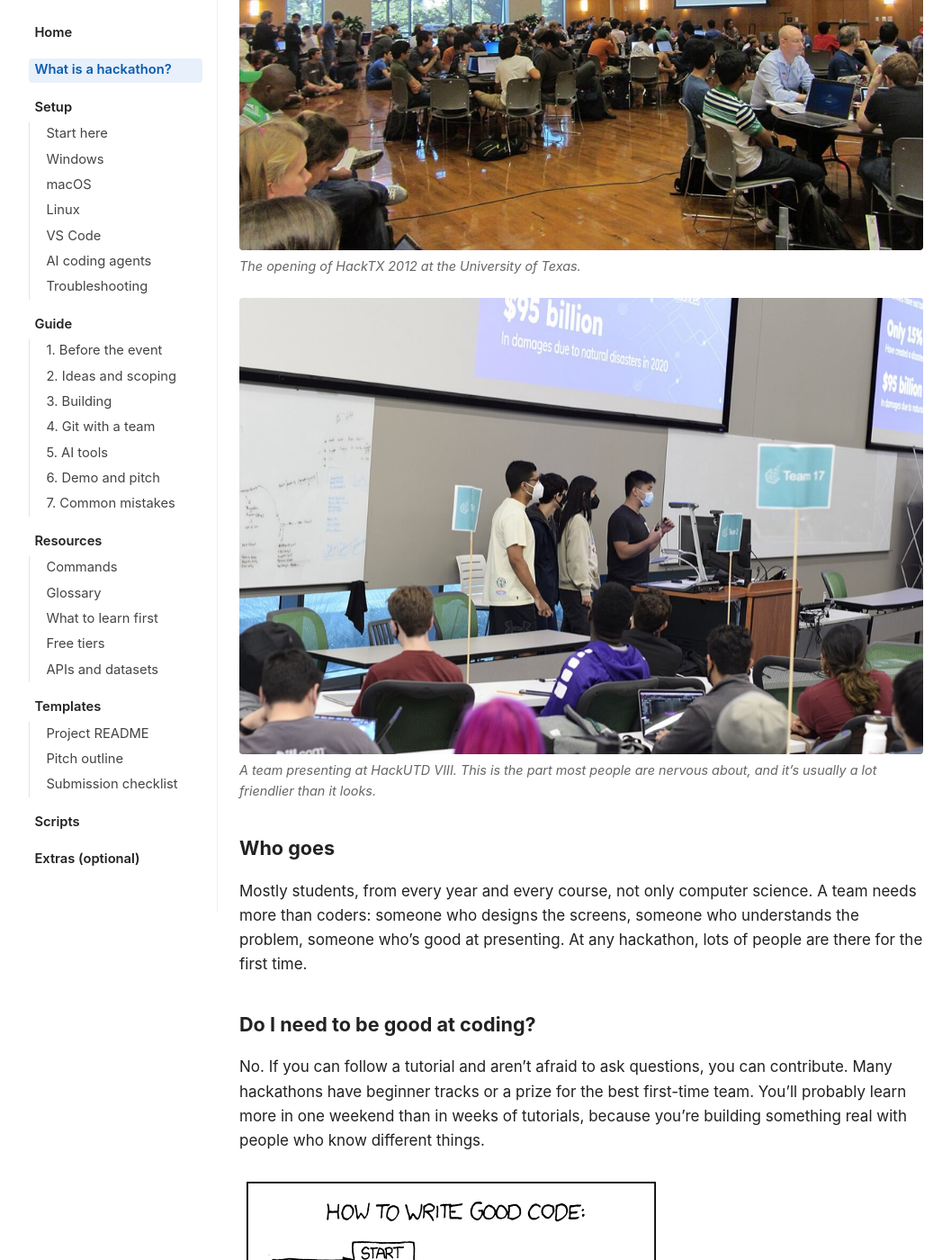
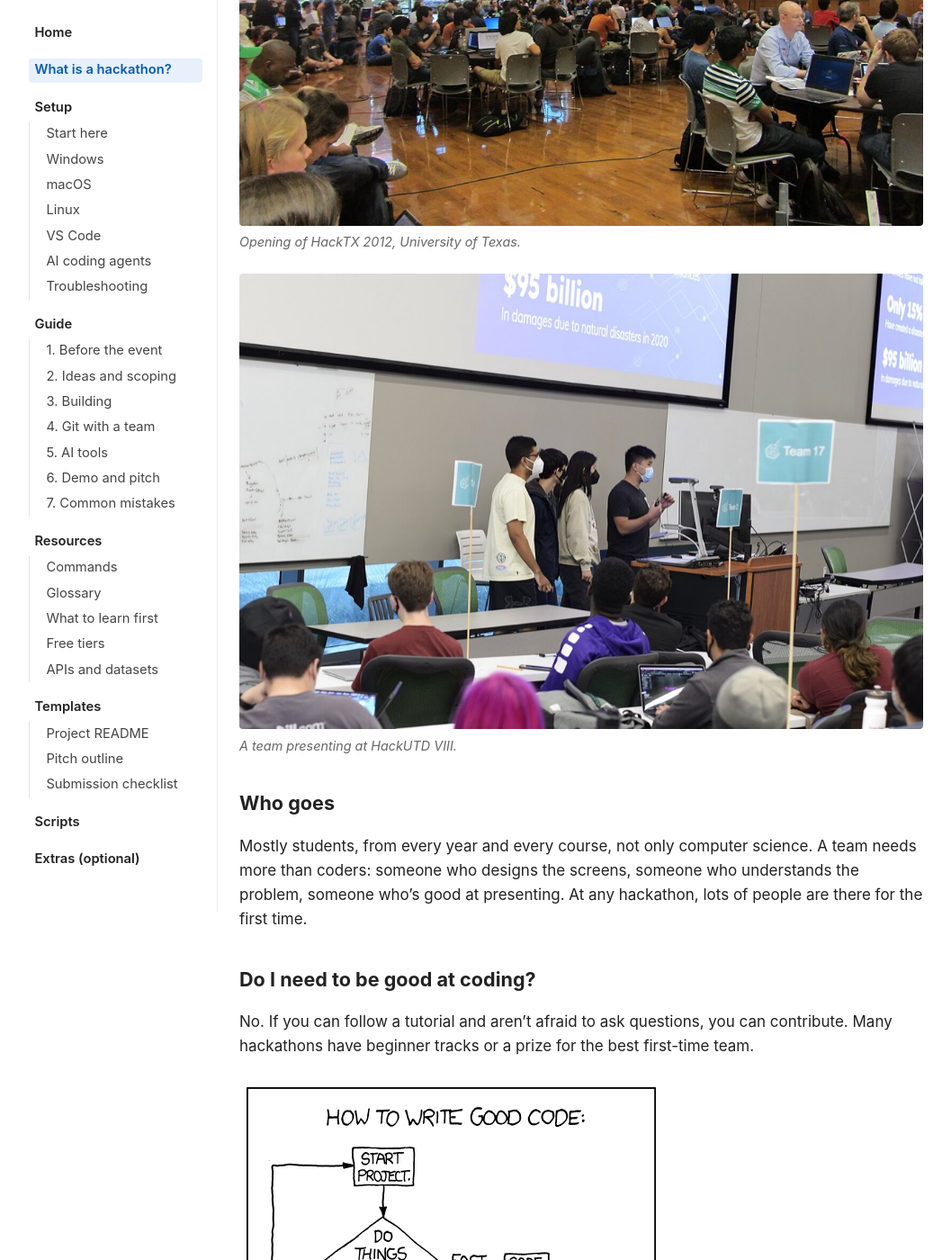
Before and after one commit to Jay-Jay-Tee/hackpack, a Jekyll site: the page built from what-is-a-hackathon.md, in a window 1280 px wide and 1400 px high, scrolled down 1616 px. Shown: the whole window at 90% size, without its empty margins (88-1145 px from the left). Built offline with Jekyll 4.4.1, drawn with Linux system fonts in a browser that asks for light colours; our own code applies the rules of GitHub Pages for plain Markdown files; some of the changed text lies outside the part shown.

Commit message:
Remove jokey captions and asides

```diff
--- a/what-is-a-hackathon.md
+++ b/what-is-a-hackathon.md
@@ -2,10 +2,10 @@
 
 A hackathon is an event where people form small teams and build something, usually an app or website, in a fixed amount of time, often 24 to 48 hours. At the end, every team shows what they made and judges pick the winners.
 
-It has nothing to do with breaking into computers. "Hack" here just means building something quickly.
+"Hack" here means building something quickly. It isn't about breaking into computers.
 
 ![A big room at night full of people working on laptops, with energy drink cans on the table](assets/img/hall.jpg)
-*Junction 2015 in Helsinki. Note the cans.*
+*Junction 2015, Helsinki.*
 
 ## What happens
 
@@ -16,13 +16,13 @@ Most hackathons follow the same pattern:
 3. **Building.** This is most of the event. Mentors walk around to help when you're stuck, there are often workshops, and food is usually provided. Some people sleep at the venue.
 4. **Submitting.** Before the deadline, each team hands in a link to their code, a short description, and sometimes a video.
 5. **Demos and judging.** Each team gets a few minutes to show their project to the judges.
-6. **Closing.** Winners are announced, and everyone goes home to sleep.
+6. **Closing.** Winners are announced.
 
 ![A packed hall with a "HACK TX" slide on the screen and people at tables with laptops](assets/img/opening.jpg)
-*The opening of HackTX 2012 at the University of Texas.*
+*Opening of HackTX 2012, University of Texas.*
 
 ![Four team members standing at the front of a lecture hall presenting their project slides](assets/img/demo.jpg)
-*A team presenting at HackUTD VIII. This is the part most people are nervous about, and it's usually a lot friendlier than it looks.*
+*A team presenting at HackUTD VIII.*
 
 ## Who goes
 
@@ -30,10 +30,10 @@ Mostly students, from every year and every course, not only computer science. A
 
 ## Do I need to be good at coding?
 
-No. If you can follow a tutorial and aren't afraid to ask questions, you can contribute. Many hackathons have beginner tracks or a prize for the best first-time team. You'll probably learn more in one weekend than in weeks of tutorials, because you're building something real with people who know different things.
+No. If you can follow a tutorial and aren't afraid to ask questions, you can contribute. Many hackathons have beginner tracks or a prize for the best first-time team.
 
 ![xkcd comic "Good Code": a flowchart showing that you can either code well, which takes forever, or code fast, which leaves a mess](assets/img/xkcd-good-code.png)
-*Your hackathon code will look like this, and that's fine. The goal is a working demo, not tidy code.*
+*At a hackathon, a working demo matters more than tidy code.*
 
 ## What it costs, and what you get
 
@@ -66,20 +66,20 @@ To find events, look at [MLH](https://mlh.io/seasons/2027/events) and [Devpost](
 
 There are more in the [glossary](resources/glossary.md).
 
-## Things that will probably happen
+## Common problems
 
-Something won't work and you won't know why. Git will confuse you at least once (there's a whole page on [git with a team](guide/04-git-with-a-team.md)).
+Things will break and the cause won't always be obvious. Git is a common source of trouble; see [Git with a team](guide/04-git-with-a-team.md).
 
 ![xkcd comic "Git": someone explains that when git breaks, you save your work elsewhere, delete the project and download a fresh copy](assets/img/xkcd-git.png)
 
-You'll search for an error and find exactly one forum post from years ago with the same problem and no answer. That's when you ask a mentor.
+Searching an error message sometimes turns up nothing useful. Ask a mentor when that happens.
 
 ![xkcd comic "Wisdom of the Ancients": someone finds a single forum post from 2003 describing their exact problem, and the author's only follow-up says it's fixed, with no explanation](assets/img/xkcd-wisdom-of-the-ancients.png)
 
-You'll also be tired, the Wi-Fi will be slow, and something will break shortly before the demo. All of this is normal, and it happens to every team, including the ones that win.
+Expect to be tired, for the Wi-Fi to be slow, and for something to break near the demo. Leave time for it.
 
 ![A large group photo of hackathon participants holding puzzle-piece cutouts in front of a "WTS Hackathon 2024" slide](assets/img/group.jpg)
-*WTS Hackathon 2024 at IIIT Hyderabad.*
+*WTS Hackathon 2024, IIIT Hyderabad.*
 
 ## Next
 
```
Also changed, not shown: README.md (+1 -1 lines), guide/02-ideas-and-scoping.md (+2 -2 lines).
